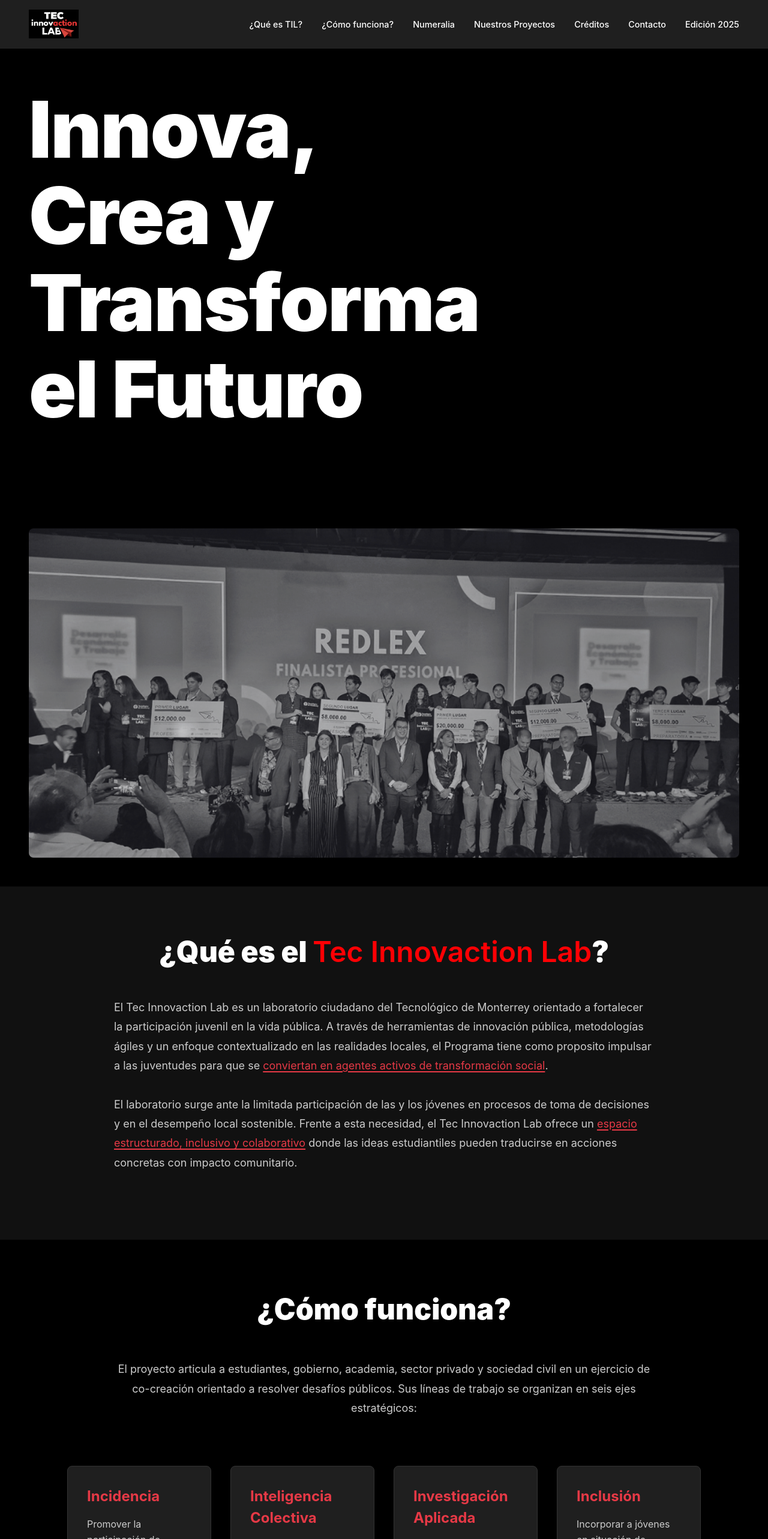
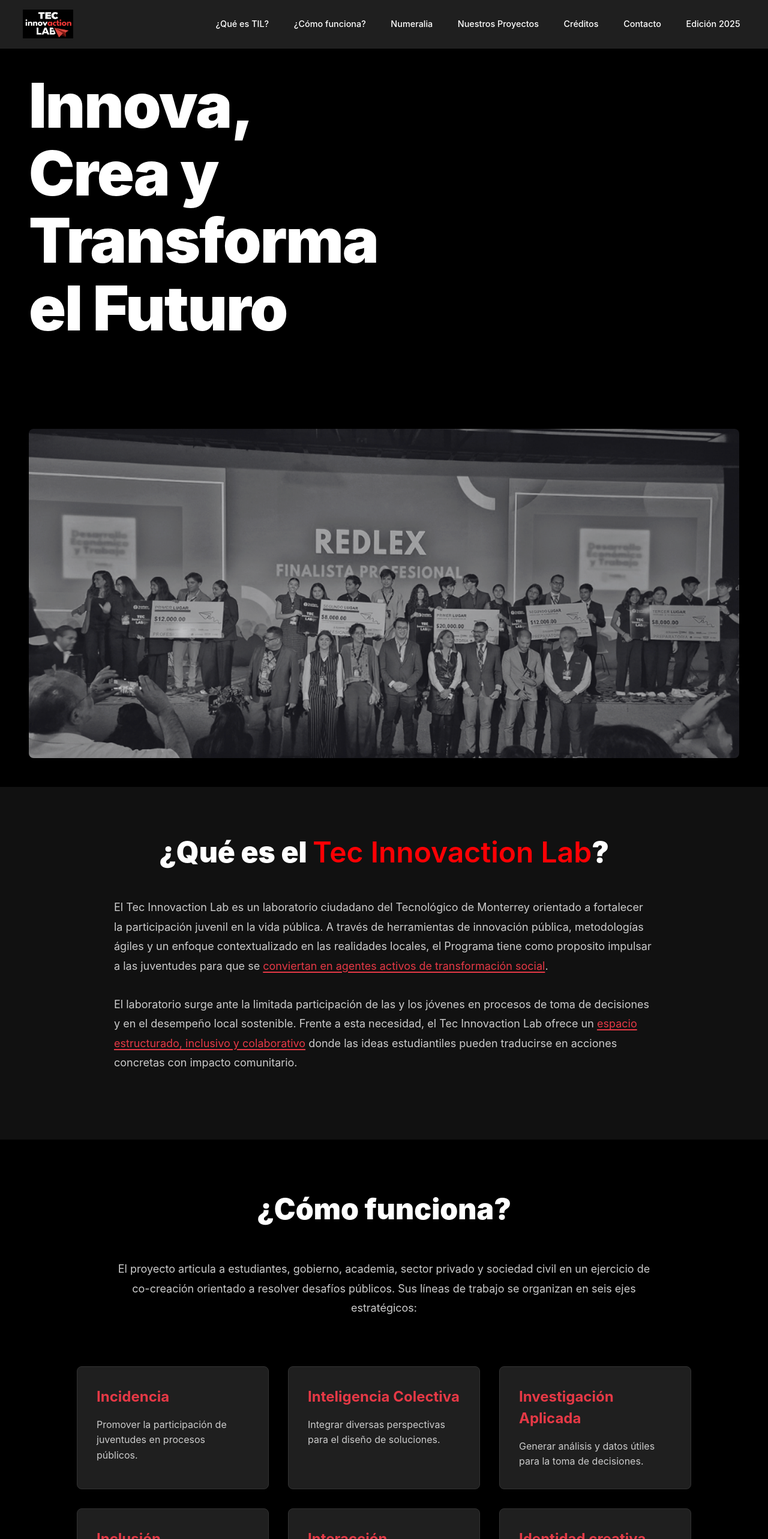
Before and after one commit to TecInnovactionLab/TIL, a React (Vite) app: page / in a window 1280 px wide. Shown: the top 2566 px of the page at 60% size. Built offline with nearby package versions, Linux system fonts and the light colour scheme.

Commit message:
pantallas

```diff
--- a/src/App.css
+++ b/src/App.css
@@ -16,11 +16,12 @@
 .tec-container {
   width: 100%;
   min-height: 100vh;
+  overflow-x: hidden;
 }
 
 .navbar {
   background-color: #1F1F1F;
-  padding: 1rem 3rem;
+  padding: clamp(0.75rem, 2vw, 1rem) clamp(1rem, 3vw, 3rem);
   position: fixed;
   top: 0;
   width: 100%;
@@ -34,7 +35,8 @@
   display: flex;
   justify-content: space-between;
   align-items: center;
-  gap: 2rem;
+  gap: clamp(0.5rem, 2vw, 2rem);
+  flex-wrap: wrap;
 }
 
 .logo {
@@ -44,7 +46,7 @@
 }
 
 .logo-img {
-  height: 3rem;
+  height: clamp(2rem, 4vw, 3rem);
   width: auto;
   object-fit: contain;
   display: block;
@@ -53,10 +55,11 @@
 .nav-menu {
   display: flex;
   list-style: none;
-  gap: 2rem;
+  gap: clamp(0.5rem, 2vw, 2rem);
   align-items: center;
   flex-wrap: wrap;
   justify-content: flex-end;
+  flex: 1;
 }
 
 .nav-menu li {
@@ -66,8 +69,10 @@
 .nav-menu li a {
   color: #fff;
   text-decoration: none;
-  font-size: 0.9rem;
+  font-size: clamp(0.7rem, 1.5vw, 0.9rem);
   transition: color 0.3s ease;
+  padding: clamp(0.3rem, 1vw, 0.5rem);
+  display: block;
 }
 
 .nav-menu li a:hover {
@@ -75,27 +80,30 @@
 }
 
 .hero {
-  padding: 9rem 3rem 5rem;
+  padding: clamp(7rem, 15vh, 9rem) clamp(1.5rem, 5vw, 3rem) clamp(3rem, 8vh, 5rem);
   width: 100%;
   margin: 0 auto;
 }
 
 .hero-content {
   max-width: 50rem;
+  width: 100%;
 }
 
 .hero-title {
-  font-size: 8.2rem;
+  font-size: clamp(2.5rem, 8vw, 8.2rem);
   font-weight: 900;
   line-height: 1.1;
-  margin-bottom: 2rem;
+  margin-bottom: clamp(1rem, 3vw, 2rem);
   letter-spacing: -0.125rem;
+  word-wrap: break-word;
 }
 
 .hero-description {
-  font-size: 1.125rem;
+  font-size: clamp(1rem, 2vw, 1.125rem);
   line-height: 1.6;
   color: #ccc;
+  word-wrap: break-word;
 }
 
 .highlight {
@@ -104,7 +112,7 @@
 }
 
 .main-image-section {
-  padding: 3rem 3rem;
+  padding: clamp(2rem, 4vw, 3rem);
   width: 100%;
   margin: 0 auto;
   background-color: #000;
@@ -126,12 +134,7 @@
   text-align: center;
 }
 
-.logo-imagen {
-  width: 800px;
-  height: auto;
-  max-width: 100%;
-}
-
+.logo-imagen,
 .premiacion-imagen {
   width: 100%;
   max-width: 1200px;
@@ -142,7 +145,7 @@
 }
 
 .about-section {
-  padding: 5rem 3rem;
+  padding: clamp(3rem, 8vw, 5rem) clamp(1.5rem, 5vw, 3rem);
   width: 100%;
   margin: 0 auto;
   background-color: #111;
@@ -152,12 +155,14 @@
 }
 
 .about-title {
-  font-size: 3rem;
+  font-size: clamp(1.75rem, 5vw, 3rem);
   font-weight: 900;
-  margin-bottom: 3rem;
+  margin-bottom: clamp(2rem, 5vw, 3rem);
   line-height: 1.2;
   text-align: center;
   max-width: 56.25rem;
+  width: 100%;
+  word-wrap: break-word;
 }
 
 .highlight-red {
@@ -170,10 +175,11 @@
 }
 
 .about-text {
-  font-size: 1.125rem;
+  font-size: clamp(1rem, 2vw, 1.125rem);
   line-height: 1.8;
   color: #ccc;
-  margin-bottom: 2rem;
+  margin-bottom: clamp(1.5rem, 3vw, 2rem);
+  word-wrap: break-word;
 }
 
 .underline-red {
@@ -185,7 +191,7 @@
 }
 
 .how-it-works {
-  padding: 5rem 3rem;
+  padding: clamp(3rem, 8vw, 5rem) clamp(1.5rem, 5vw, 3rem);
   width: 100%;
   margin: 0 auto;
   background-color: #000;
@@ -195,28 +201,31 @@
 }
 
 .section-title {
-  font-size: 3rem;
+  font-size: clamp(1.75rem, 5vw, 3rem);
   font-weight: 900;
-  margin-bottom: 3rem;
+  margin-bottom: clamp(2rem, 5vw, 3rem);
   color: #fff;
+  word-wrap: break-word;
 }
 
 .how-it-works .section-title {
   text-align: center;
   max-width: 56.25rem;
+  width: 100%;
 }
 
 .function-intro {
   max-width: 56.25rem;
-  margin-bottom: 2rem;
+  margin-bottom: clamp(1.5rem, 3vw, 2rem);
   text-align: center;
+  width: 100%;
 }
 
 .steps-container {
   display: flex;
   flex-wrap: wrap;
-  gap: 2rem;
-  margin-top: 3rem;
+  gap: clamp(1rem, 2.5vw, 2rem);
+  margin-top: clamp(2rem, 4vw, 3rem);
   max-width: 1200px;
   width: 100%;
   justify-content: center;
@@ -224,12 +233,12 @@
 
 .step {
   background-color: #1F1F1F;
-  padding: 2rem;
+  padding: clamp(1.5rem, 3vw, 2rem);
   border-radius: 0.5rem;
   border: 1px solid #333;
   transition: transform 0.3s ease, border-color 0.3s ease;
-  flex: 0 1 15rem;
-  min-width: 15rem;
+  flex: 1 1 calc(33.333% - 2rem);
+  min-width: min(100%, 15rem);
   max-width: 20rem;
 }
 
@@ -239,27 +248,29 @@
 }
 
 .step-number {
-  font-size: 3rem;
+  font-size: clamp(2rem, 5vw, 3rem);
   font-weight: 900;
   color: #E63946;
-  margin-bottom: 1rem;
+  margin-bottom: clamp(0.75rem, 2vw, 1rem);
 }
 
 .step-title {
-  font-size: 1.5rem;
+  font-size: clamp(1.25rem, 3vw, 1.5rem);
   font-weight: 700;
   color: #E63946;
-  margin-bottom: 1rem;
+  margin-bottom: clamp(0.75rem, 2vw, 1rem);
+  word-wrap: break-word;
 }
 
 .step-description {
-  font-size: 1rem;
+  font-size: clamp(0.9rem, 1.8vw, 1rem);
   line-height: 1.6;
   color: #ccc;
+  word-wrap: break-word;
 }
 
 .numeralia-section {
-  padding: 5rem 3rem;
+  padding: clamp(3rem, 8vw, 5rem) clamp(1.5rem, 5vw, 3rem);
   width: 100%;
   margin: 0 auto;
   background-color: #111;
@@ -271,13 +282,14 @@
 .numeralia-section .section-title {
   text-align: center;
   max-width: 56.25rem;
+  width: 100%;
 }
 
 .stats-grid {
   display: flex;
   flex-wrap: wrap;
-  gap: 2rem;
-  margin-top: 3rem;
+  gap: clamp(1rem, 2.5vw, 2rem);
+  margin-top: clamp(2rem, 4vw, 3rem);
   max-width: 1200px;
   width: 100%;
   justify-content: center;
@@ -285,13 +297,13 @@
 
 .stat-card {
   background-color: #1F1F1F;
-  padding: 2.5rem 2rem;
+  padding: clamp(1.5rem, 3vw, 2.5rem) clamp(1rem, 2.5vw, 2rem);
   border-radius: 0.5rem;
   text-align: center;
   border: 2px solid #E63946;
   transition: transform 0.3s ease, box-shadow 0.3s ease;
-  flex: 0 1 12rem;
-  min-width: 12rem;
+  flex: 1 1 calc(25% - 2rem);
+  min-width: min(100%, 12rem);
   max-width: 15rem;
 }
 
@@ -301,21 +313,22 @@
 }
 
 .stat-number {
-  font-size: 4rem;
+  font-size: clamp(2.5rem, 6vw, 4rem);
   font-weight: 900;
   color: #E63946;
-  margin-bottom: 1rem;
+  margin-bottom: clamp(0.75rem, 2vw, 1rem);
 }
 
 .stat-label {
-  font-size: 1.125rem;
+  font-size: clamp(0.95rem, 2vw, 1.125rem);
   line-height: 1.4;
   color: #fff;
   font-weight: 600;
+  word-wrap: break-word;
 }
 
 .projects-section {
-  padding: 5rem 3rem;
+  padding: clamp(3rem, 8vw, 5rem) clamp(1.5rem, 5vw, 3rem);
   width: 100%;
   margin: 0 auto;
   background-color: #000;
@@ -327,33 +340,35 @@
 .projects-section .section-title {
   text-align: center;
   max-width: 56.25rem;
+  width: 100%;
 }
 
 .projects-intro {
   max-width: 56.25rem;
-  margin-bottom: 3rem;
+  margin-bottom: clamp(2rem, 4vw, 3rem);
   text-align: center;
   width: 100%;
 }
 
 .projects-text {
-  font-size: 1.125rem;
+  font-size: clamp(1rem, 2vw, 1.125rem);
   line-height: 1.8;
   color: #ccc;
+  word-wrap: break-word;
 }
 
 .projects-grid {
   display: grid;
-  grid-template-columns: repeat(auto-fit, minmax(18rem, 1fr));
-  gap: 2rem;
-  margin-top: 2rem;
+  grid-template-columns: repeat(auto-fit, minmax(min(100%, 18rem), 1fr));
+  gap: clamp(1rem, 2.5vw, 2rem);
+  margin-top: clamp(1.5rem, 3vw, 2rem);
   max-width: 1200px;
   width: 100%;
 }
 
 .project-card {
   background-color: #1F1F1F;
-  padding: 2rem;
+  padding: clamp(1.5rem, 3vw, 2rem);
   border-radius: 0.5rem;
   border-left: 0.25rem solid #E63946;
   transition: transform 0.3s ease, box-shadow 0.3s ease;
@@ -365,20 +380,22 @@
 }
 
 .project-title {
-  font-size: 1.5rem;
+  font-size: clamp(1.25rem, 3vw, 1.5rem);
   font-weight: 700;
   color: #fff;
-  margin-bottom: 1rem;
+  margin-bottom: clamp(0.75rem, 2vw, 1rem);
+  word-wrap: break-word;
 }
 
 .project-description {
-  font-size: 1rem;
+  font-size: clamp(0.9rem, 1.8vw, 1rem);
   line-height: 1.6;
   color: #ccc;
+  word-wrap: break-word;
 }
 
 .credits-section {
-  padding: 5rem 3rem;
+  padding: clamp(3rem, 8vw, 5rem) clamp(1.5rem, 5vw, 3rem);
   width: 100%;
   margin: 0 auto;
   background-color: #111;
@@ -386,33 +403,36 @@
 
 .credits-content {
   display: grid;
-  grid-template-columns: repeat(auto-fit, minmax(15rem, 1fr));
-  gap: 3rem;
-  margin-top: 3rem;
+  grid-template-columns: repeat(auto-fit, minmax(min(100%, 15rem), 1fr));
+  gap: clamp(2rem, 4vw, 3rem);
+  margin-top: clamp(2rem, 4vw, 3rem);
+  width: 100%;
 }
 
 .credit-category {
-  padding: 1.5rem;
+  padding: clamp(1rem, 2.5vw, 1.5rem);
 }
 
 .credit-title {
-  font-size: 1.25rem;
+  font-size: clamp(1.1rem, 2.5vw, 1.25rem);
   font-weight: 700;
   color: #E63946;
-  margin-bottom: 1rem;
+  margin-bottom: clamp(0.75rem, 2vw, 1rem);
   border-bottom: 2px solid #E63946;
-  padding-bottom: 0.5rem;
+  padding-bottom: clamp(0.4rem, 1vw, 0.5rem);
+  word-wrap: break-word;
 }
 
 .credit-text {
-  font-size: 1rem;
+  font-size: clamp(0.9rem, 1.8vw, 1rem);
   line-height: 1.8;
   color: #ccc;
-  margin-bottom: 0.5rem;
+  margin-bottom: clamp(0.4rem, 1vw, 0.5rem);
+  word-wrap: break-word;
 }
 
 .contact-section {
-  padding: 5rem 3rem;
+  padding: clamp(3rem, 8vw, 5rem) clamp(1.5rem, 5vw, 3rem);
   width: 100%;
   margin: 0 auto;
   background-color: #000;
@@ -420,30 +440,37 @@
 
 .contact-content {
   max-width: 56.25rem;
-  margin-top: 2rem;
+  margin-top: clamp(1.5rem, 3vw, 2rem);;
 }
 
 .contact-text {
-  font-size: 1.25rem;
+  font-size: clamp(1rem, 2.5vw, 1.25rem);
   line-height: 1.8;
   color: #ccc;
-  margin-bottom: 2rem;
+  margin-bottom: clamp(1.5rem, 3vw, 2rem);
+  word-wrap: break-word;
+  text-align: center;
+  width: 100%;
 }
 
 .contact-info {
   display: flex;
   flex-direction: column;
-  gap: 1rem;
+  gap: clamp(0.75rem, 2vw, 1rem);
+  width: 100%;
 }
 
 .contact-item {
-  font-size: 1.125rem;
+  font-size: clamp(0.95rem, 2vw, 1.125rem);
   line-height: 1.6;
   color: #fff;
-  padding: 1rem;
+  padding: clamp(0.75rem, 2vw, 1rem);
   background-color: #1F1F1F;
   border-radius: 0.5rem;
   border-left: 0.25rem solid #E63946;
+  word-wrap: break-word;
+  overflow-wrap: break-word;
+  width: 100%;
 }
 
 .contact-item strong {
@@ -453,7 +480,7 @@
 
 .footer {
   background-color: #1F1F1F;
-  padding: 2rem 3rem;
+  padding: clamp(1.5rem, 3vw, 2rem) clamp(1.5rem, 4vw, 3rem);
   border-top: 1px solid #333;
 }
 
@@ -465,78 +492,35 @@
 
 .footer-content p {
   color: #999;
-  font-size: 0.875rem;
-}
-
-@media (max-width: 1024px) {
-  .hero-title {
-    font-size: 4rem;
-  }
+  font-size: clamp(0.75rem, 1.5vw, 0.875rem);
+  word-wrap: break-word;
 }
 
 @media (max-width: 768px) {
-  .steps-container,
-  .stats-grid {
+  .nav-content {
     flex-direction: column;
-    align-items: stretch;
+    align-items: center;
+  }
+
+  .nav-menu {
+    justify-content: center;
+    width: 100%;
   }
 
   .step,
   .stat-card {
+    flex: 1 1 100%;
     max-width: 100%;
-    width: 100%;
   }
 
-  .nav-content {
-    flex-direction: column;
-    gap: 1rem;
-    align-items: flex-start;
-  }
-
-  .nav-menu {
-    display: none;
-  }
-
-  .hero {
-    padding: 7rem 1.5rem 3rem;
-  }
-
-  .hero-title {
-    font-size: 2.5rem;
-  }
-
-  .section-title {
-    font-size: 2rem;
-  }
-
-  .steps-container,
-  .stats-grid,
-  .projects-grid,
-  .credits-content {
+  .credits-content,
+  .projects-grid {
     grid-template-columns: 1fr;
   }
+}
 
-  .stat-number {
-    font-size: 3rem;
-  }
-
-  .step-number {
-    font-size: 2.5rem;
-  }
-
-  .how-it-works,
-  .numeralia-section,
-  .projects-section,
-  .credits-section,
-  .contact-section {
-    padding: 3rem 1.5rem;
-  }
-
-  .about-section {
-    padding: 3rem 1.5rem;
-  }
-
-  .footer {
-    padding: 1.5rem;
-  }
+/* Prevenir scroll horizontal */
+html, body {
+  max-width: 100%;
+  overflow-x: hidden;
 }
--- a/src/App.jsx
+++ b/src/App.jsx
@@ -296,7 +296,7 @@
       {/* Footer */}
       <footer className="footer">
         <div className="footer-content">
-          <p>&copy; 2024 Tec Innovaction Lab - Tecnológico de Monterrey Campus Puebla</p>
+          <p>&copy; 2025 Tec Innovaction Lab - Tecnológico de Monterrey Campus Puebla</p>
         </div>
       </footer>
     </div>
```
